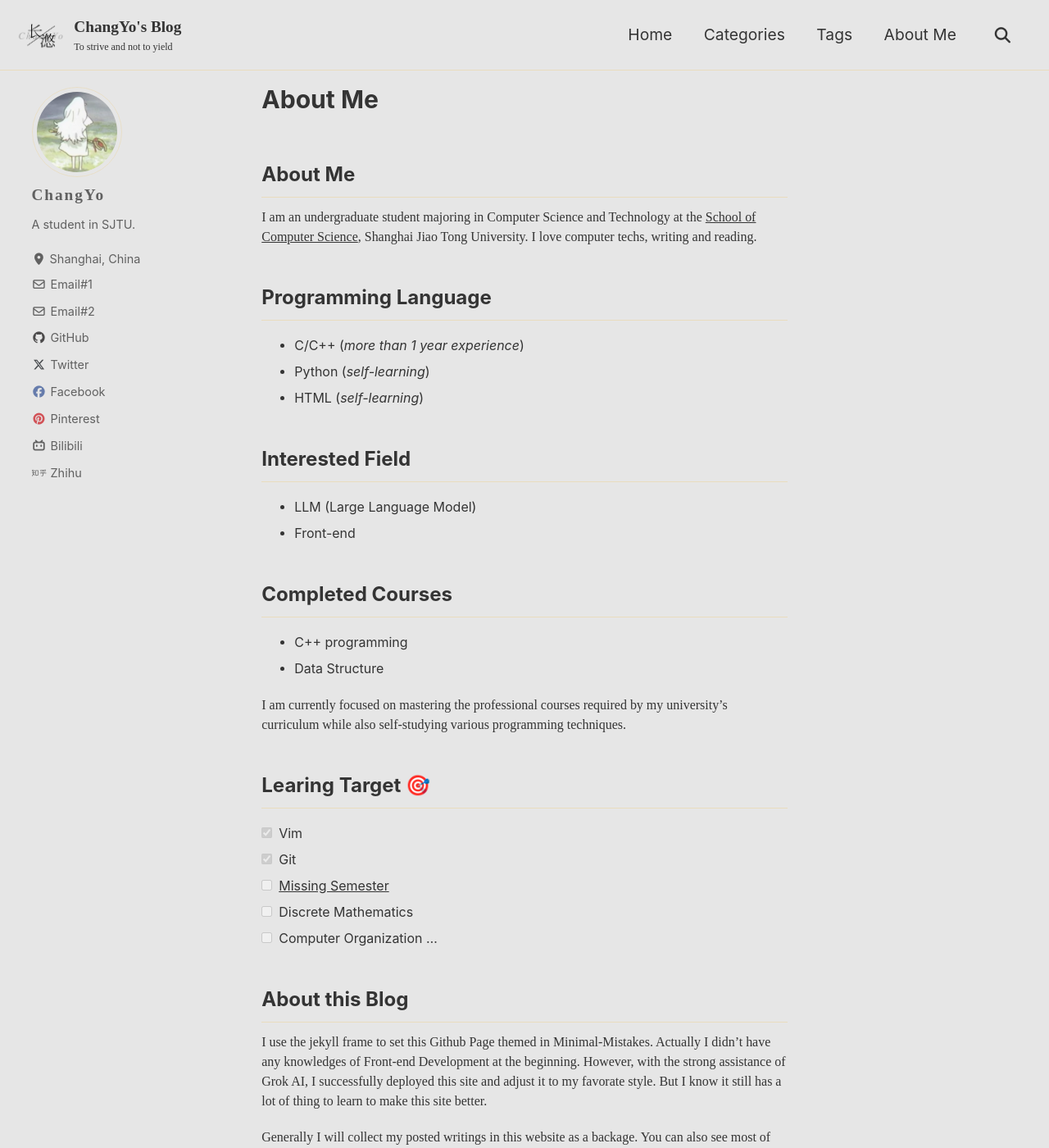
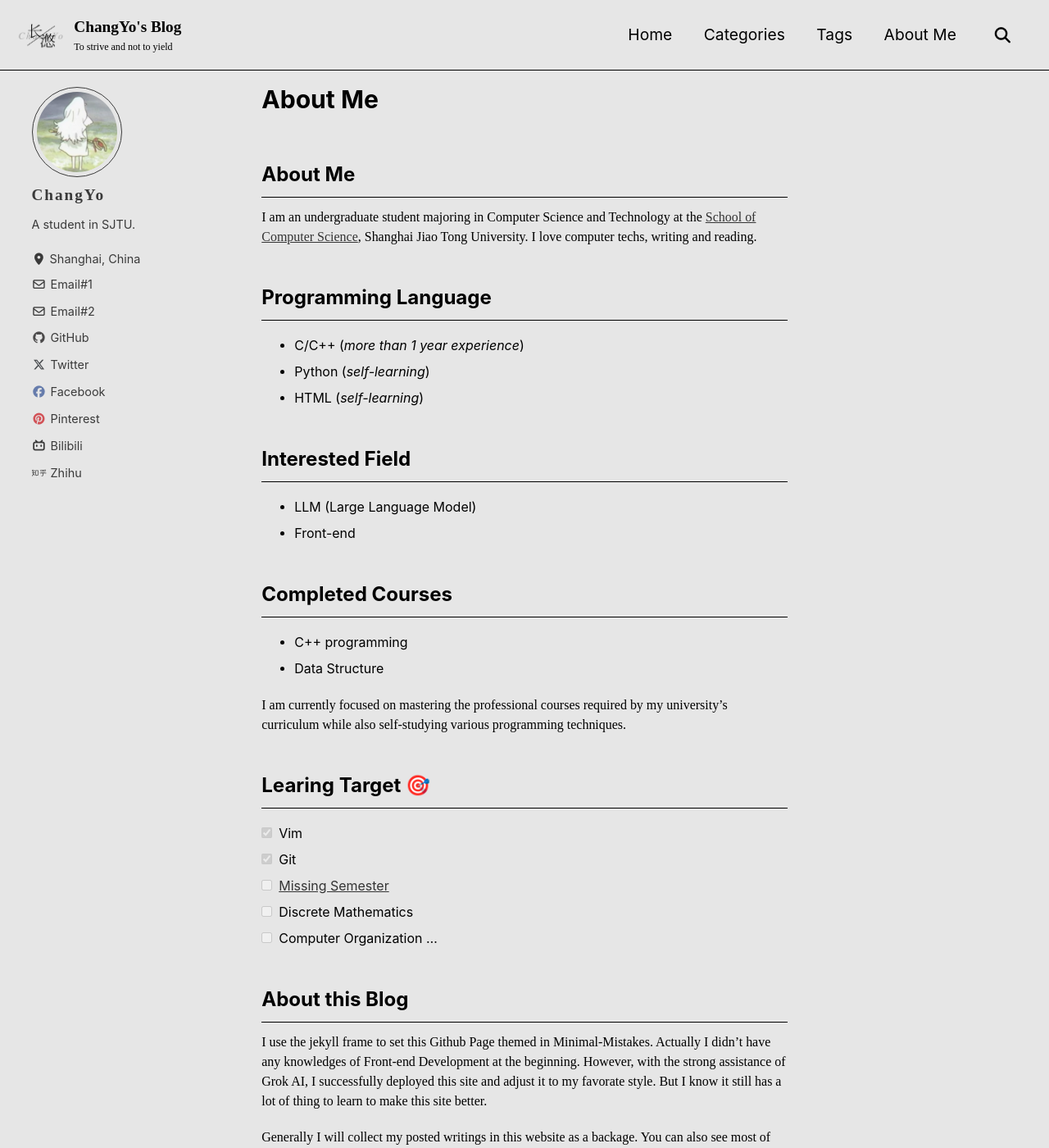
Before and after one commit to Chang-Yo/Chang-Yo.github.io, a Jekyll site: the page built from about_me.md, in a window 1280 px wide and 1400 px high. Shown: the whole window at 82% size. Built offline with Jekyll 4.4.1, drawn with Linux system fonts in a browser that asks for light colours; cached includes are drawn as plain includes; our own code applies the rules of GitHub Pages for plain Markdown files; some of the changed text lies outside the part shown.

Commit message:
adjust colors

```diff
--- a/_sass/minimal-mistakes/skins/_dirt.scss
+++ b/_sass/minimal-mistakes/skins/_dirt.scss
@@ -4,21 +4,21 @@
 
 /* Colors */
 $background-color: #e6e6e6 !default;
-$text-color: #343434 !default;
-$muted-text-color: #8e8b82 !default;
-$primary-color: #343434 !default;
-$border-color: #e9dcbe !default;
+$text-color: #000000 !default;
+$muted-text-color: #000000 !default;
+$primary-color: #000000 !default;
+$border-color: #000000 !default;
 $footer-background-color: #d8d7d2 !default;
 $link-color: #343434 !default;
 $masthead-link-color: $text-color !default;
 $masthead-link-color-hover: $text-color !default;
-$navicon-link-color-hover: mix(#fff, $text-color, 80%) !default;
-$code-background-color: #a0a0a0 !default;
-$code-background-color-dark:#262626 !default; /* 深色代码块背景（如高亮区域） */
+$navicon-link-color-hover: mix(#000000, $text-color, 80%) !default;
+$code-background-color: #e6e6e6 !default;
+$code-background-color-dark:#000000 !default; /* 深色代码块背景（如高亮区域） */
 
 /* dirt syntax highlighting (base16) */
-$base00: #231e18 !default;
-$base01: #302b25 !default;
+$base00: #5d5d5d !default;
+$base01: #000000 !default;
 $base02: #48413a !default;
 $base03: #9d8b70 !default;
 $base04: #b4a490 !default;
--- a/about_me.md
+++ b/about_me.md
@@ -36,5 +36,8 @@ Generally I will collect my posted writings in this website as a backage. You ca
 
 If you have any interest about me, don't be afraid to contact me by the email!!
 
-> *To strive, to seek, to find, and not to yield*
->—— *Alfred Lord Tennyson*
+
+
+> ***To strive, to seek, to find, and not to yield.***
+>
+>—— ***Alfred Lord Tennyson***
```
